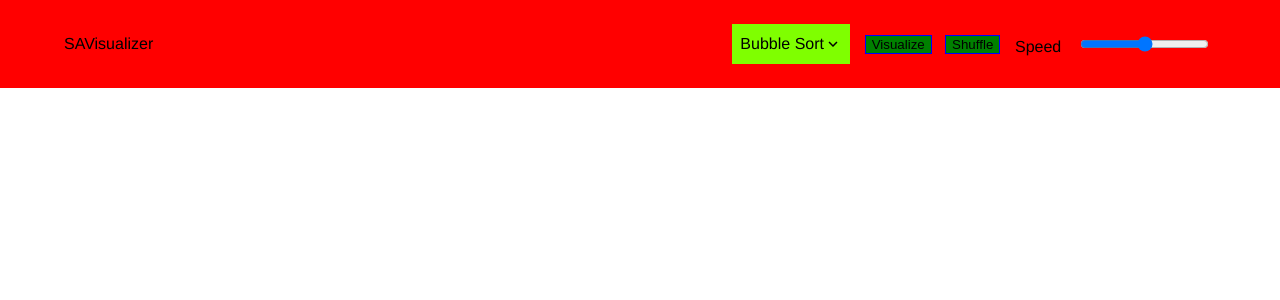
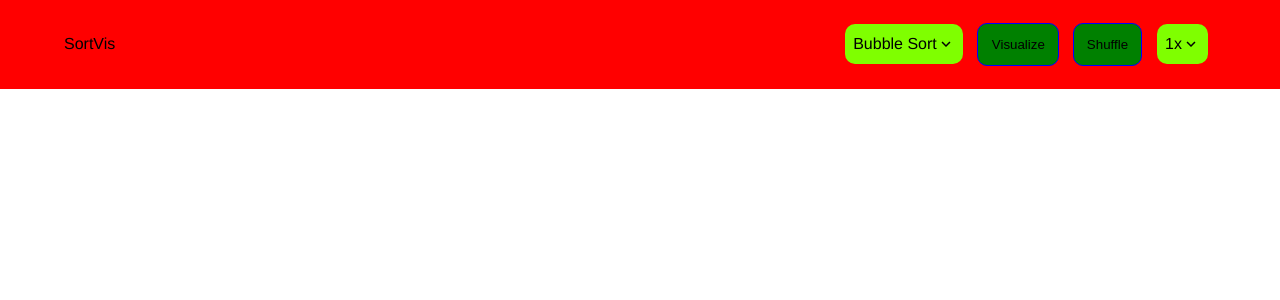
Before and after one commit to Jatinmanav/sorting-algorithm-visualizer, a Vue app: page / in a window 1280 px wide. Shown: the top 300 px of the page. Built offline with nearby package versions, Linux system fonts and the light colour scheme.

Commit message:
update header

```diff
--- /dev/null
+++ b/src/components/AlgorithmDropdownList.vue
@@ -0,0 +1,84 @@
+<template>
+  <div class="dropdown-container">
+    <div class="dropdown-display" @click="toggleDropdown">
+      <p>{{ selected }}</p>
+      <DropdownIcon fillColor="#000000" class="dropdown-icon" />
+    </div>
+    <div class="dropdown-items-container" v-if="open">
+      <div
+        class="dropdown-item"
+        v-bind:key="algorithm.id"
+        v-for="algorithm in algorithms"
+      >
+        {{ algorithm.name }}
+      </div>
+    </div>
+  </div>
+</template>
+
+<script>
+import DropdownIcon from '../assets/DropdownIcon.vue';
+
+export default {
+  name: 'AlgorithmDropdownList',
+  data() {
+    return {
+      open: false,
+      selected: 'Bubble Sort',
+      algorithms: [
+        { id: 1, name: 'Bubble Sort' },
+        { id: 2, name: 'Quick Sort' },
+        { id: 3, name: 'Merge Sort' },
+      ],
+    };
+  },
+  methods: {
+    toggleDropdown() {
+      console.log('Clicked');
+      this.open = !this.open;
+    },
+  },
+  components: {
+    DropdownIcon,
+  },
+};
+</script>
+
+<style lang="scss" scoped>
+.dropdown-container {
+  background: chartreuse;
+  position: relative;
+  border-radius: 10px;
+}
+
+.dropdown-display {
+  display: flex;
+  align-items: center;
+  justify-content: space-between;
+  padding: 0.5em;
+}
+
+.dropdown-icon {
+  cursor: pointer;
+}
+
+.dropdown-items-container {
+  position: absolute;
+  width: 100%;
+}
+
+.dropdown-item {
+  background-color: yellow;
+  max-width: 100%;
+  text-align: center;
+  padding: 0.5em;
+  border: solid 1px black;
+  border-top: none;
+  &:first-child {
+    border: solid 1px black;
+  }
+  &:hover {
+    background-color: yellowgreen;
+  }
+}
+</style>
--- a/src/components/Header.vue
+++ b/src/components/Header.vue
@@ -1,22 +1,20 @@
 <template>
   <div class="header">
-    <div class="logo">SAVisualizer</div>
+    <div class="logo">SortVis</div>
     <div class="sorting-options-container">
-      <DropdownList class="dropdown-list sorting-option" />
+      <AlgorithmDropdownList class="dropdown-list sorting-option" />
       <div>
         <button class="header-button sorting-option">Visualize</button>
         <button class="header-button sorting-option">Shuffle</button>
       </div>
-      <div class="sorting-speed-slider">
-        <label class="sorting-option"> Speed </label>
-        <input class="sorting-option" type="range" />
-      </div>
+      <SpeedDropdownList class="dropdown-list sorting-option" />
     </div>
   </div>
 </template>
 
 <script>
-import DropdownList from './DropdownList.vue';
+import AlgorithmDropdownList from './AlgorithmDropdownList.vue';
+import SpeedDropdownList from './SpeedDropdownList.vue';
 
 export default {
   name: 'Header',
@@ -24,7 +22,8 @@ export default {
     msg: String,
   },
   components: {
-    DropdownList,
+    AlgorithmDropdownList,
+    SpeedDropdownList,
   },
 };
 </script>
@@ -51,6 +50,8 @@ export default {
 .header-button {
   outline: none;
   border: 1px blue solid;
+  padding: 1em;
+  border-radius: 10px;
   background-color: green;
   cursor: pointer;
   &:hover {
--- a/src/components/DropdownList.vue
+++ b/src/components/SpeedDropdownList.vue
@@ -20,15 +20,15 @@
 import DropdownIcon from '../assets/DropdownIcon.vue';
 
 export default {
-  name: 'DropdownList',
+  name: 'SpeedDropdownList',
   data() {
     return {
       open: false,
-      selected: 'Bubble Sort',
+      selected: '1x',
       algorithms: [
-        { id: 1, name: 'Bubble Sort' },
-        { id: 2, name: 'Quick Sort' },
-        { id: 3, name: 'Merge Sort' },
+        { id: 1, name: '0.5x' },
+        { id: 2, name: '2x' },
+        { id: 3, name: '4x' },
       ],
     };
   },
@@ -48,6 +48,7 @@ export default {
 .dropdown-container {
   background: chartreuse;
   position: relative;
+  border-radius: 10px;
 }
 
 .dropdown-display {
```
